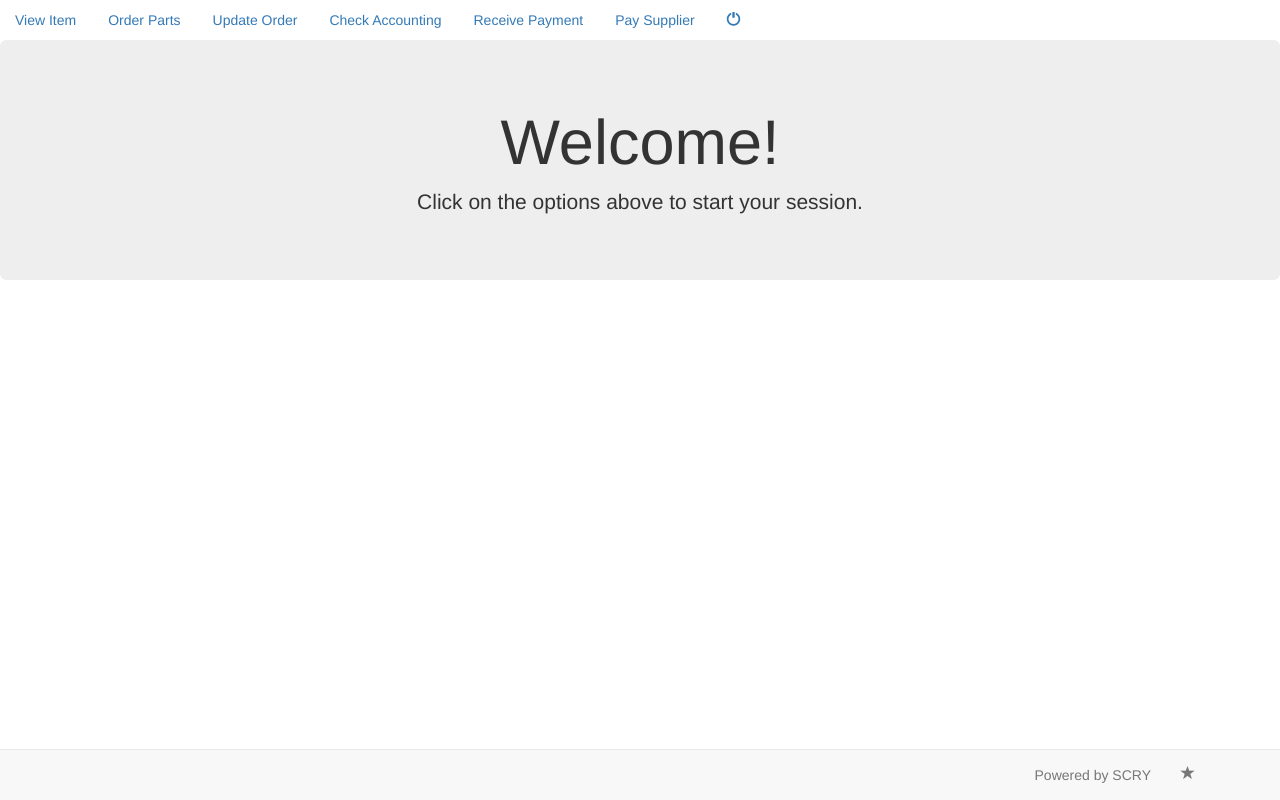
After one commit to erikacerezo/Scry, a PHP site: page /mainmenu.php in a window 1280 px wide. The commit adds this page. Run offline with PHP 8.4, Linux system fonts and the light colour scheme; the visitor is signed in with stand-in values (Sample User, id 1); some libraries are stand-ins or nearby versions.

Commit message:
Added functionality to main menu

```diff
--- /dev/null
+++ b/mainmenu.php
@@ -0,0 +1,60 @@
+<!DOCTYPE html>
+<?php session_start();?>
+<html lang="en">
+  <head>
+    <meta charset="utf-8">
+    <meta http-equiv="X-UA-Compatible" content="IE=edge">
+    <meta name="viewport" content="width=device-width, initial-scale=1">
+    <title>Bootstrap 101 Template</title>
+
+    <!-- Bootstrap -->
+    <link href="css/bootstrap.min.css" rel="stylesheet">
+	<link href="css/mainmenu.css" rel="stylesheet">
+     <!--<link href="css/mainmenu.css" rel="stylesheet">-->
+    <!-- HTML5 Shim and Respond.js IE8 support of HTML5 elements and media queries -->
+    <!-- WARNING: Respond.js doesn't work if you view the page via file:// -->
+    <!--[if lt IE 9]>
+      <script src="https://oss.maxcdn.com/html5shiv/3.7.2/html5shiv.min.js"></script>
+      <script src="https://oss.maxcdn.com/respond/1.4.2/respond.min.js"></script>
+    <![endif]-->
+  </head>
+  <body>
+ <div class="wrapper">
+		<div class="container-fluid">
+				<div class="row">
+					<ul class="nav nav-pills">
+							<li><a href="../ViewItem.html">View Item</a></li>
+							<li><a href="../orderparts">Order Parts</a></li>
+							<li><a href="../updateorder">Update Order</a></li>
+							<?php
+if($_SESSION["admin"] == 1)
+{
+echo "<li><a href=\"../checkaccount\">Check Accounting</a></li>";
+} ?>
+							<li><a href="../receivepay">Receive Payment</a></li>
+							<li><a href="../pay">Pay Supplier</a></li>
+							<li><a href="../logout"><span class="glyphicon glyphicon-off"></span></a></li>
+					</ul>
+					</div>
+					</div>
+			<div class="container-fluid">
+					<div class="row">
+					<div class="jumbotron">
+			<center><h1>Welcome!</h1>
+			<p>Click on the options above to start your session.</p></center>
+					</div>
+					</div>
+				</div>
+
+				<nav class="navbar navbar-default navbar-fixed-bottom">
+				<div class="container">
+						<span class="glyphicon glyphicon-star pull-right navbar-text"></span>
+						<p class ="navbar-text pull-right">Powered by SCRY</p>
+				</div>
+				</nav>
+    <!-- jQuery (necessary for Bootstrap's JavaScript plugins) -->
+    <script src="https://ajax.googleapis.com/ajax/libs/jquery/1.11.1/jquery.min.js"></script>
+    <!-- Include all compiled plugins (below), or include individual files as needed -->
+    <script src="js/bootstrap.min.js"></script>
+  </body>
+</html>
```
Also changed, not shown: login.php (+10 -8 lines).
